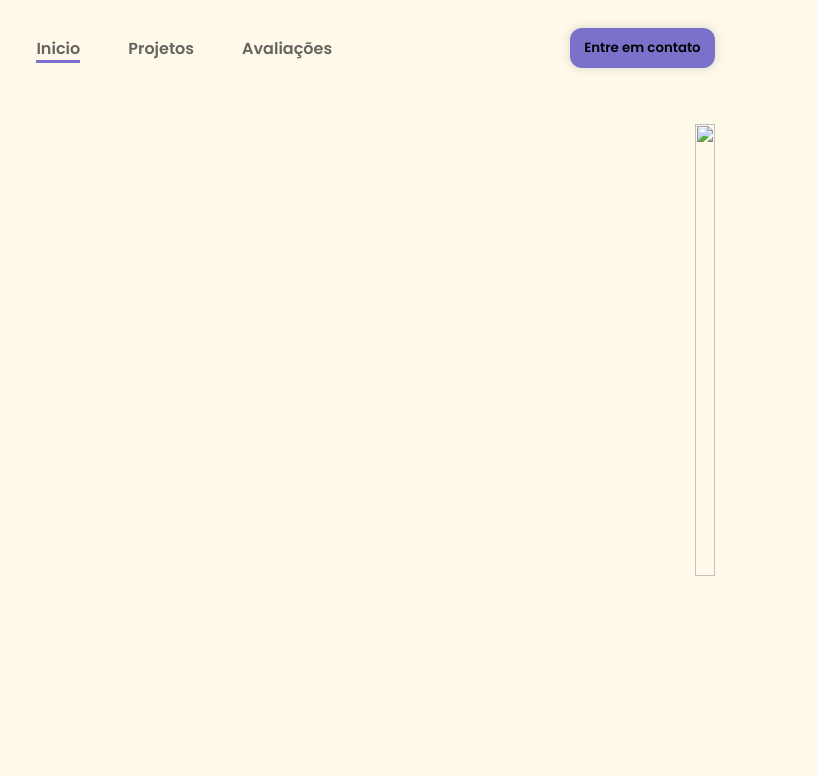
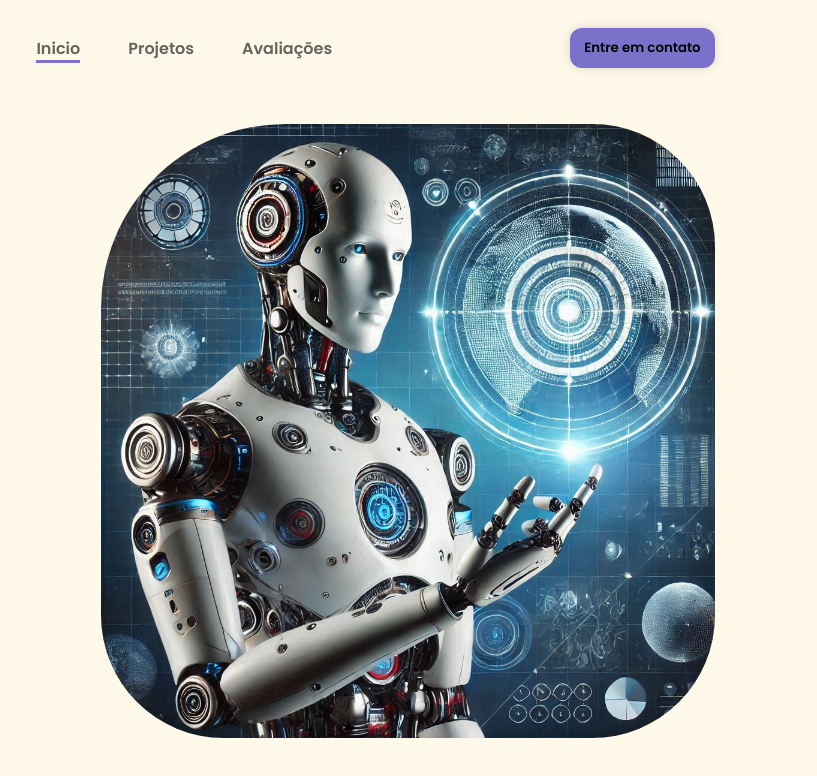
Before and after one commit to bruno07sales/UNDTECH-SITE, a plain HTML site: page index.html in a window 1280 px wide. Shown: the full height of the page, 463-1280 px from the left. Drawn offline with nearby package versions, Linux system fonts and the light colour scheme.

Commit message:
commit new image

```diff
--- a/index.html
+++ b/index.html
@@ -95,7 +95,7 @@
             </div>
 
             <div id="banner">
-                <img src="" alt="">
+                <img src="src/images/Home.png" alt="">
 
             </div>
         </section>
--- a/src/styles/home.css
+++ b/src/styles/home.css
@@ -1,6 +1,7 @@
 #home {
     display: flex;
     min-height: calc(100vh -91px);
+    position: relative;
 
 }
 
@@ -40,3 +41,24 @@
     box-shadow: 0px 0px 12px 4px rgba(0, 0, 0, 0.1);
     border-radius: 12px ;
 }
+
+#banner {
+    display: flex;
+    align-items: start;
+    justify-content: end;
+    width: 70%;
+    z-index: 2;
+}
+
+#banner img {
+    height: 100%;
+    width: fit-conten;
+    position: absolute;
+    border-radius: 30% 20% 20% 20%;
+    top: 10;
+    right: 1;
+    z-index: 1;
+    background-color: transparent;
+
+
+}
--- a/src/styles/styles.css
+++ b/src/styles/styles.css
@@ -63,20 +63,3 @@ section {
 .social-media-buttons a:hover {
     box-shadow: 0px 0px 12px 8px rgba(0, 0, 0, 0.1);;
 }
-
-#banner {
-    display: flex;
-    align-items: start;
-    justify-content: end;
-    width: 70%;
-}
-
-#banner img {
-    height: 90%;
-    width: fit-content;
-}
-
-#shape {
-    background-color: #ffe8b4;
-    width: 50%;
-}
```
Also changed, not shown: src/images/Home.jpeg (deleted), src/images/Home.png (added).
